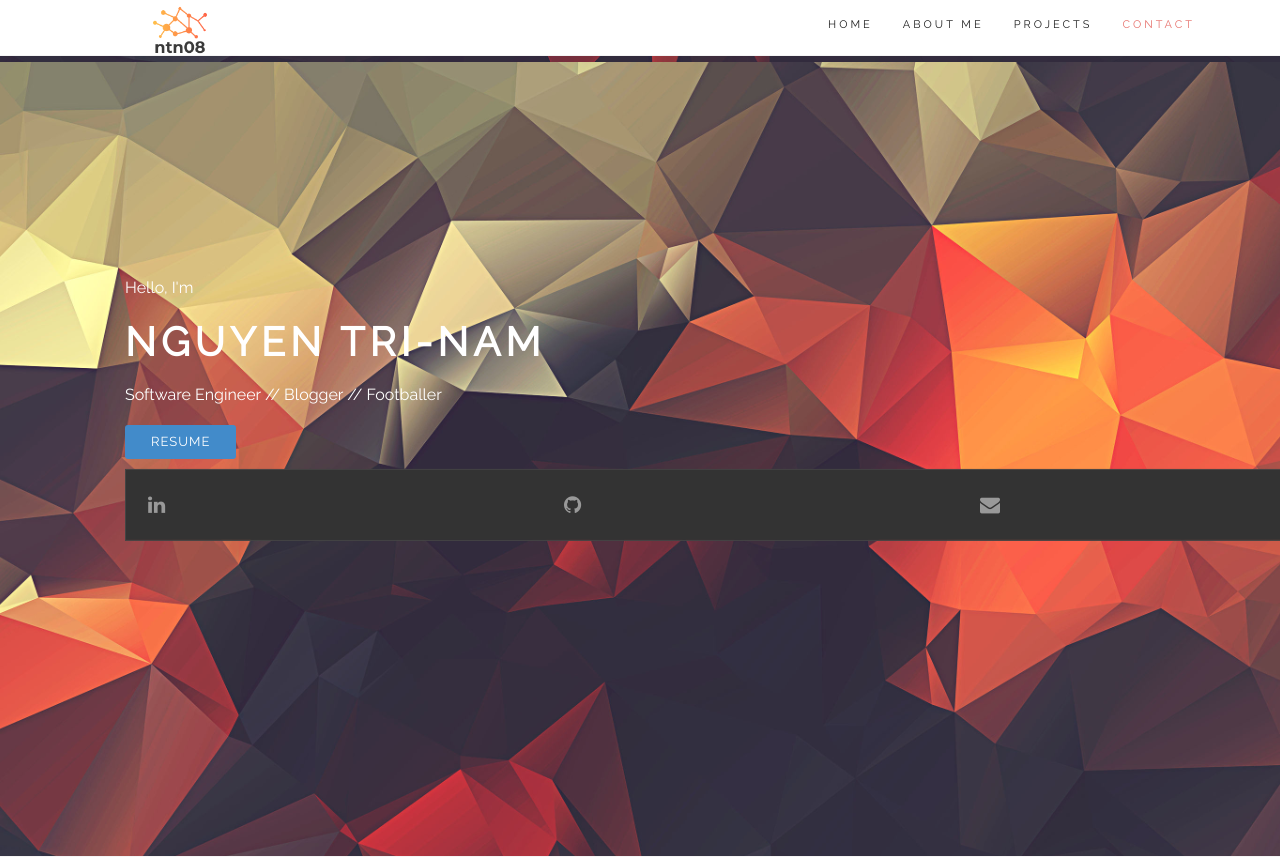
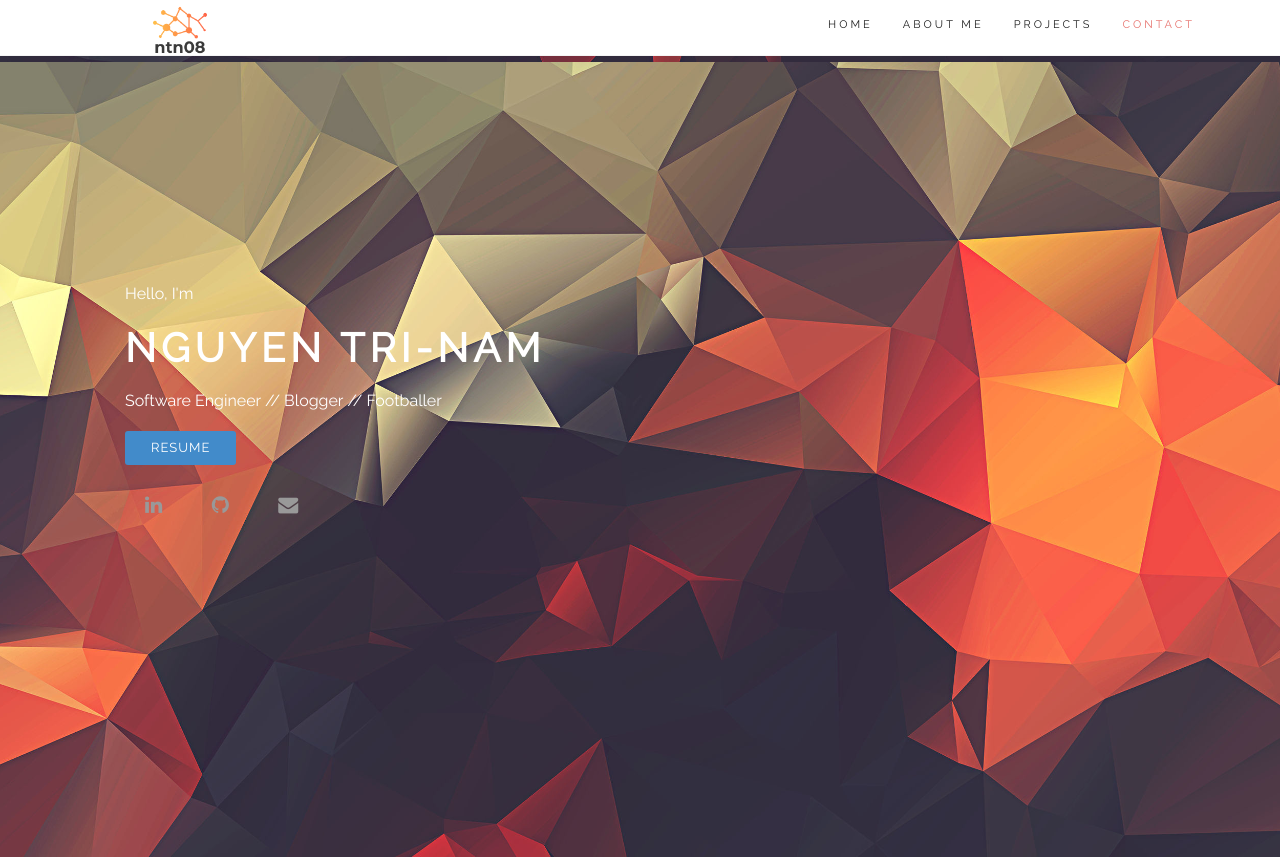
Before and after one commit to trinamntn08/personal_portfolio, a Django app: template main/templates/main.html in a window 1280 px wide; the page is wider, and only the part inside the window is pictured. Shown: the top 857 px of that part. Run offline with Django 3.2, Linux system fonts and the light colour scheme; the template is opened without the code that fills it, so the values that code supplies are empty; parts of the project's set-up code (start-up, migrations or seed data) failed here and were passed over; some libraries are stand-ins or nearby versions.

Commit message:
fixing web display improperly

```diff
--- a/main/static/main/css/style.css
+++ b/main/static/main/css/style.css
@@ -488,7 +488,7 @@
   width: 50px;
   text-align: center;
   text-decoration: none;
-  margin: 5px 2px;
+  margin: 0px 0px;
 }
 
 /* Add a hover effect if you want */
--- a/main/templates/main.html
+++ b/main/templates/main.html
@@ -2,21 +2,21 @@
 
 {% block page_content %}
 	<!-- Home start -->
-	<section id="home" style="background: url(/static/main/images/cover5.jpg);background-size: 110%;"  class="pfblock-image screen-height">
+	<section id="home" style="background: url(/static/main/images/cover5.jpg);background-size: 120%;padding:400px 0  100px"  class="pfblock-image screen-height">
 		<div class="intro" style="text-align: left;margin-left: +110px;">
 			<div class="start">Hello, I'm </div>
 				<h1><b>NGUYEN Tri-Nam</b></h1>
 			<div class="start">Software Engineer // Blogger // Footballer</div>
 			<p><a href="/static/main/docs/CV_NGUYEN_TriNam.pdf" target="_blank" class="btn btn-primary my-2">Resume</a></p>
 
-			<div id="social-links">
-				  <span class="children">
+			<div id="social-links" style="width: 200px;border:none">
+				  <span class="children" style="background:transparent;">
 					  <a href="https://www.linkedin.com/in/trinamntn08" title="linkedin" target="_blank"><i class="fa fa-linkedin" style="font-size: 20px;width:22px"></i></a>
 				  </span>
-				  <span class="children">
+				  <span class="children"style="background:transparent;">
 					<a href="https://github.com/trinamntn08" title="github" target="_blank"><i class="fa fa-github"style="font-size: 20px;width:22px"></i></a>
 				  </span>
-				  <span class="children">
+				  <span class="children"style="background:transparent;">
 					<a href="mailto:trinamntn08@gmail.com" title="envelope" target="_blank"><i class="fa fa-envelope"style="font-size: 20px;width:22px"></i></a>
 				  </span>
 			</div>
```
